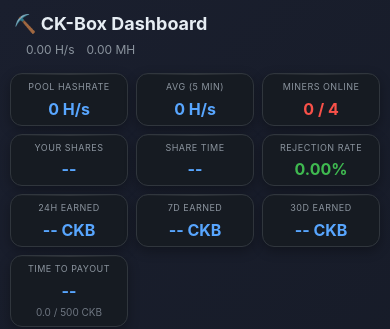
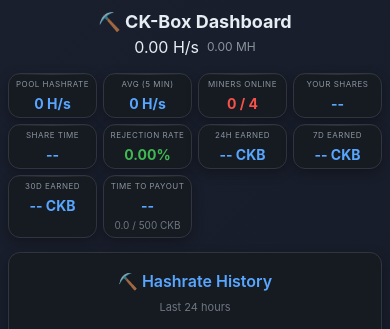
Before and after one commit to Goldfire7/MinerDashboard, a Flask app: page / in a window 390 px wide. Shown: the top 329 px of the page. Run offline with Flask 3, Linux system fonts and the light colour scheme; data that the repository does not hold is empty.

Commit message:
move net/diff stats to top center of header, full-width on mobile

```diff
--- a/templates/dashboard.html
+++ b/templates/dashboard.html
@@ -39,19 +39,23 @@
 
         /* Header */
         header {
-            display: flex;
-            justify-content: space-between;
+            display: grid;
+            grid-template-columns: 1fr auto 1fr;
+            justify-items: start;
             align-items: center;
-            flex-wrap: wrap;
-            gap: 12px;
             margin-bottom: 24px;
             padding: 0 4px;
         }
 
-        .header-left { flex: 1; min-width: 200px; }
-        .header-right { flex-shrink: 0; }
-
-        .header-center { display: none; } /* Hidden, title moved to header-left */
+        .header-left { justify-self: start; }
+        .header-center {
+            justify-self: center;
+            display: flex;
+            flex-direction: column;
+            align-items: center;
+            gap: 2px;
+        }
+        .header-right { justify-self: end; flex-shrink: 0; }
 
         .header-title {
             color: var(--text-primary);
@@ -809,13 +813,16 @@
             .header-right {
                 justify-self: center;
                 width: 100%;
-                grid-column: auto;
             }
 
             .header-center {
                 justify-self: center;
-                order: 0;
-                grid-column: auto;
+                order: -1;
+                grid-column: 1 / -1;
+            }
+
+            .header-left {
+                justify-self: center;
             }
 
             .header-card, .nav-card {
@@ -1008,8 +1015,20 @@
 
             .header-center {
                 order: -1;
-            }
-        }
+                grid-column: 1 / -1;
+                justify-self: center;
+                flex-direction: row;
+                gap: 8px;
+            }
+
+            .header-left {
+                order: 0;
+                justify-self: center;
+            }
+
+            .header-right {
+                display: none;
+            }
 
             .pool-section {
                 padding: 10px;
@@ -1147,10 +1166,9 @@
     <header>
         <div class="header-left">
             <div class="header-title">⛏️ CK-Box Dashboard</div>
-            <div class="header-subtitle">
-                <span class="dot" id="statusDot"></span>
+            <div class="header-center">
                 <span id="headerNetwork">--</span>
-                <span id="headerNetDiff">--</span>
+                <span id="headerNetDiff" style="color: var(--text-secondary); font-size: 12px;">--</span>
             </div>
         </div>
         <div class="header-right">
```
